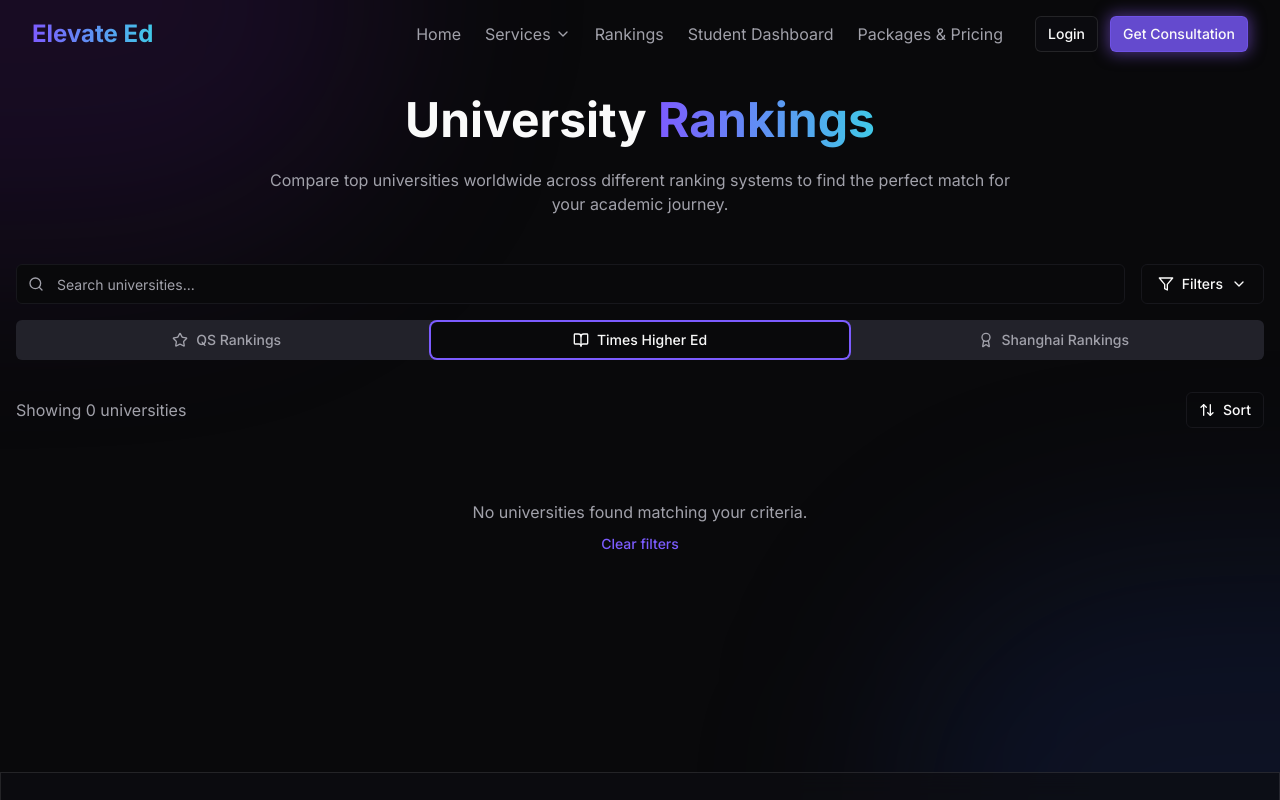
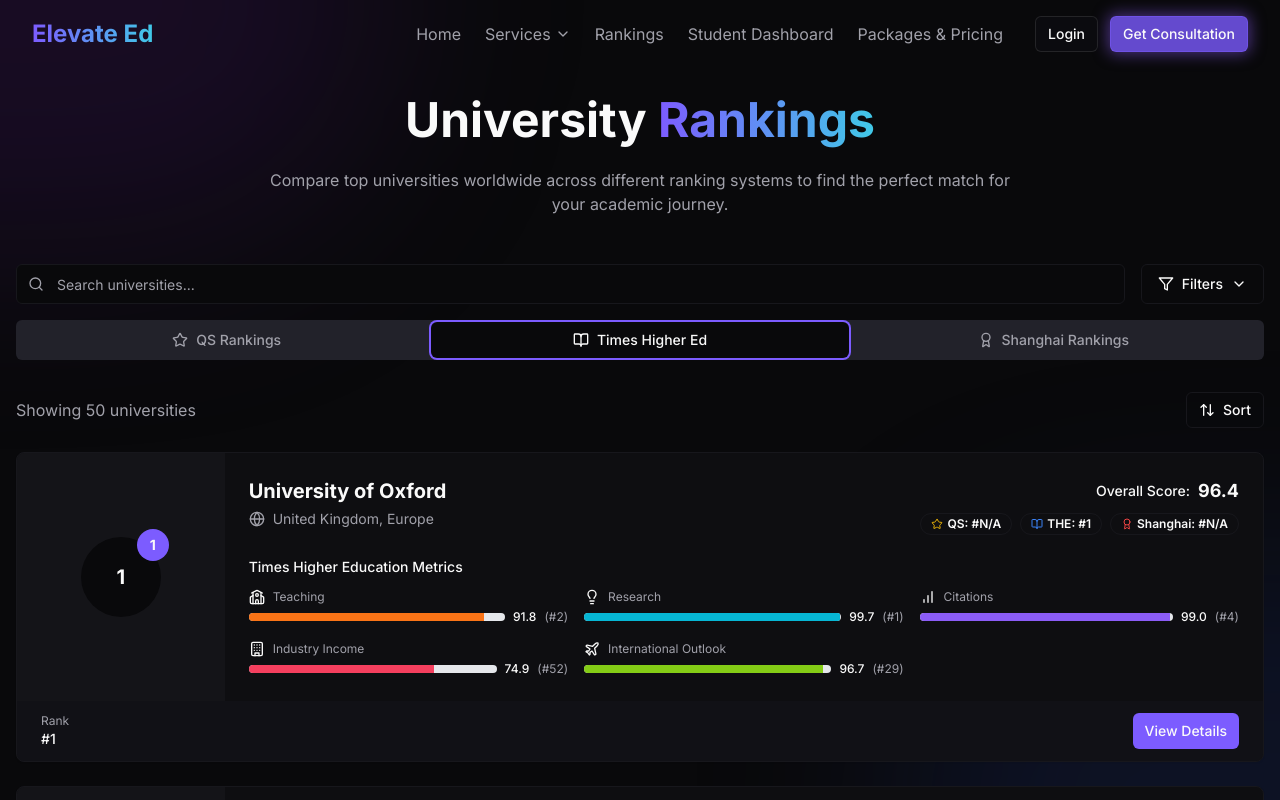
Before and after one commit to Plumbridge/Elevate, a Next.js app: page /rankings in a window 1280 px wide. Both pictures are taken after a click on the tab "Times Higher Ed". Shown: the top 800 px of the page. Built offline with nearby package versions, Linux system fonts and the light colour scheme.

Commit message:
Update page.tsx

```diff
--- a/app/rankings/page.tsx
+++ b/app/rankings/page.tsx
@@ -17,6 +17,11 @@ import {
   Network,
   TrendingUp,
   Leaf,
+  School,
+  Lightbulb,
+  BarChart,
+  Building,
+  Plane,
 } from "lucide-react"
 import { Button } from "@/components/ui/button"
 import { Input } from "@/components/ui/input"
@@ -28,10 +33,11 @@ import { Badge } from "@/components/ui/badge"
 
 // Import from separate ranking files
 import { qsUniversities, qsMetrics, type QSUniversity } from "@/data/qs-rankings"
+import { timesUniversities, timesMetrics, type TimesUniversity } from "@/data/times-rankings"
 import { regions, countries, rankingTypes } from "@/data/rankings-common"
 
 // This will be a union type as we add more ranking systems
-type University = QSUniversity // | TimesUniversity | ShanghaiUniversity
+type University = QSUniversity | TimesUniversity // | ShanghaiUniversity
 
 export default function RankingsPage() {
   const [searchTerm, setSearchTerm] = useState("")
@@ -47,8 +53,7 @@ export default function RankingsPage() {
       case "qs":
         return qsUniversities
       case "times":
-        // return timesUniversities when available
-        return []
+        return timesUniversities
       case "shanghai":
         // return shanghaiUniversities when available
         return []
@@ -83,6 +88,8 @@ export default function RankingsPage() {
     // Sort based on rank (all ranking types have a rank field)
     if (currentRanking === "qs") {
       filtered.sort((a, b) => (a as QSUniversity).qsRank - (b as QSUniversity).qsRank)
+    } else if (currentRanking === "times") {
+      filtered.sort((a, b) => (a as TimesUniversity).timesRank - (b as TimesUniversity).timesRank)
     }
     // Add sorting for other ranking types when available
 
@@ -92,6 +99,8 @@ export default function RankingsPage() {
   const getRankDisplay = (uni: University) => {
     if (currentRanking === "qs") {
       return (uni as QSUniversity).qsRank
+    } else if (currentRanking === "times") {
+      return (uni as TimesUniversity).timesRank
     }
     // Add handling for other ranking types when available
     return 0
@@ -103,7 +112,9 @@ export default function RankingsPage() {
 
   // Helper function to get the appropriate icon for a metric
   const getMetricIcon = (metricId: string) => {
+    // QS metrics
     switch (metricId) {
+      // QS metrics
       case "academicReputation":
         return <BookOpen className="h-4 w-4" />
       case "employerReputation":
@@ -122,6 +133,19 @@ export default function RankingsPage() {
         return <TrendingUp className="h-4 w-4" />
       case "sustainability":
         return <Leaf className="h-4 w-4" />
+
+      // Times metrics
+      case "teaching":
+        return <School className="h-4 w-4" />
+      case "research":
+        return <Lightbulb className="h-4 w-4" />
+      case "citations":
+        return <BarChart className="h-4 w-4" />
+      case "industryIncome":
+        return <Building className="h-4 w-4" />
+      case "internationalOutlook":
+        return <Plane className="h-4 w-4" />
+
       default:
         return <Star className="h-4 w-4" />
     }
@@ -129,7 +153,9 @@ export default function RankingsPage() {
 
   // Helper function to get a color for each metric
   const getMetricColor = (metricId: string) => {
+    // QS metrics
     switch (metricId) {
+      // QS metrics
       case "academicReputation":
         return "bg-blue-500"
       case "employerReputation":
@@ -148,6 +174,19 @@ export default function RankingsPage() {
         return "bg-pink-500"
       case "sustainability":
         return "bg-emerald-500"
+
+      // Times metrics
+      case "teaching":
+        return "bg-orange-500"
+      case "research":
+        return "bg-cyan-500"
+      case "citations":
+        return "bg-violet-500"
+      case "industryIncome":
+        return "bg-rose-500"
+      case "internationalOutlook":
+        return "bg-lime-500"
+
       default:
         return "bg-primary"
     }
@@ -277,30 +316,34 @@ export default function RankingsPage() {
       {/* University Rankings List */}
       <div className="grid grid-cols-1 gap-6">
         {filteredUniversities.map((university) => {
-          // Cast to QS university type for now
-          const uni = university as QSUniversity
+          // Handle different university types based on current ranking
+          const isQS = currentRanking === "qs"
+          const isTimes = currentRanking === "times"
 
           return (
-            <Card key={uni.id} className="overflow-hidden border border-border hover:border-primary/50 transition-all">
+            <Card
+              key={university.id}
+              className="overflow-hidden border border-border hover:border-primary/50 transition-all"
+            >
               <div className="flex flex-col md:flex-row">
                 <div className="p-6 flex items-center justify-center md:w-1/6 bg-muted/30">
                   <div className="relative w-20 h-20 flex items-center justify-center">
                     <div className="w-20 h-20 rounded-full bg-background flex items-center justify-center text-xl font-bold">
-                      {uni.id}
+                      {university.id}
                     </div>
                     <div className="absolute -top-2 -right-2 bg-primary text-primary-foreground rounded-full w-8 h-8 flex items-center justify-center text-sm font-bold">
-                      {getRankDisplay(uni)}
+                      {getRankDisplay(university)}
                     </div>
                   </div>
                 </div>
                 <div className="flex-1 p-6">
                   <div className="flex flex-col md:flex-row justify-between">
                     <div>
-                      <h3 className="text-xl font-bold mb-1">{uni.name}</h3>
+                      <h3 className="text-xl font-bold mb-1">{university.name}</h3>
                       <div className="flex items-center gap-2 mb-3">
                         <Globe className="h-4 w-4 text-muted-foreground" />
                         <span className="text-muted-foreground text-sm">
-                          {uni.country}, {uni.region}
+                          {university.country}, {university.region}
                         </span>
                       </div>
                     </div>
@@ -308,20 +351,27 @@ export default function RankingsPage() {
                       <div className="flex flex-col items-end">
                         <div className="flex items-center gap-2 mb-2">
                           <span className="text-sm font-medium">Overall Score:</span>
-                          <span className="text-lg font-bold">{uni.overallScore.toFixed(1)}</span>
+                          <span className="text-lg font-bold">{university.overallScore.toFixed(1)}</span>
                         </div>
                         <div className="flex gap-2">
                           <Badge variant="outline" className="flex items-center gap-1">
                             <Star className="h-3 w-3 text-yellow-500" />
-                            <span>QS: #{uni.qsRank}</span>
+                            <span>
+                              QS: #{isQS ? (university as QSUniversity).qsRank : (university as any).qsRank || "N/A"}
+                            </span>
                           </Badge>
                           <Badge variant="outline" className="flex items-center gap-1">
                             <BookOpen className="h-3 w-3 text-blue-500" />
-                            <span>THE: #{uni.timesRank || "N/A"}</span>
+                            <span>
+                              THE: #
+                              {isTimes
+                                ? (university as TimesUniversity).timesRank
+                                : (university as any).timesRank || "N/A"}
+                            </span>
                           </Badge>
                           <Badge variant="outline" className="flex items-center gap-1">
                             <Award className="h-3 w-3 text-red-500" />
-                            <span>Shanghai: #{uni.shanghaiRank || "N/A"}</span>
+                            <span>Shanghai: #{(university as any).shanghaiRank || "N/A"}</span>
                           </Badge>
                         </div>
                       </div>
@@ -329,12 +379,13 @@ export default function RankingsPage() {
                   </div>
 
                   {/* QS Metrics Section */}
-                  {currentRanking === "qs" && (
+                  {isQS && (
                     <div className="mt-4">
                       <h4 className="text-sm font-medium mb-3">QS Ranking Metrics</h4>
                       <div className="grid grid-cols-1 md:grid-cols-3 gap-4">
                         {qsMetrics.map((metric) => {
-                          const metricData = uni.metrics[metric.id as keyof typeof uni.metrics]
+                          const qsUni = university as QSUniversity
+                          const metricData = qsUni.metrics[metric.id as keyof typeof qsUni.metrics]
                           const colorClass = getMetricColor(metric.id)
 
                           return (
@@ -360,13 +411,40 @@ export default function RankingsPage() {
                     </div>
                   )}
 
-                  {/* Placeholder for other ranking metrics */}
-                  {currentRanking === "times" && (
+                  {/* Times Higher Education Metrics Section */}
+                  {isTimes && (
                     <div className="mt-4">
-                      <p className="text-center text-muted-foreground">Times Higher Education metrics coming soon</p>
+                      <h4 className="text-sm font-medium mb-3">Times Higher Education Metrics</h4>
+                      <div className="grid grid-cols-1 md:grid-cols-3 gap-4">
+                        {timesMetrics.map((metric) => {
+                          const timesUni = university as TimesUniversity
+                          const metricData = timesUni.metrics[metric.id as keyof typeof timesUni.metrics]
+                          const colorClass = getMetricColor(metric.id)
+
+                          return (
+                            <div key={metric.id} className="flex flex-col">
+                              <div className="flex items-center gap-2 mb-1">
+                                {getMetricIcon(metric.id)}
+                                <span className="text-xs text-muted-foreground">{metric.name}</span>
+                              </div>
+                              <div className="flex items-center gap-2">
+                                <div className="relative flex-1 h-2 overflow-hidden rounded-full bg-gray-200">
+                                  <div
+                                    className={`h-full ${colorClass} transition-all`}
+                                    style={{ width: `${metricData?.score || 0}%` }}
+                                  />
+                                </div>
+                                <span className="text-xs font-medium">{metricData?.score.toFixed(1) || "N/A"}</span>
+                                <span className="text-xs text-muted-foreground">(#{metricData?.rank || "N/A"})</span>
+                              </div>
+                            </div>
+                          )
+                        })}
+                      </div>
                     </div>
                   )}
 
+                  {/* Placeholder for Shanghai ranking metrics */}
                   {currentRanking === "shanghai" && (
                     <div className="mt-4">
                       <p className="text-center text-muted-foreground">Shanghai Academic Ranking metrics coming soon</p>
@@ -378,7 +456,7 @@ export default function RankingsPage() {
                 <div className="flex items-center gap-4">
                   <div>
                     <p className="text-xs text-muted-foreground">Rank</p>
-                    <p className="text-sm font-medium">#{getRankDisplay(uni)}</p>
+                    <p className="text-sm font-medium">#{getRankDisplay(university)}</p>
                   </div>
                 </div>
                 <Button size="sm" variant="default">
```
